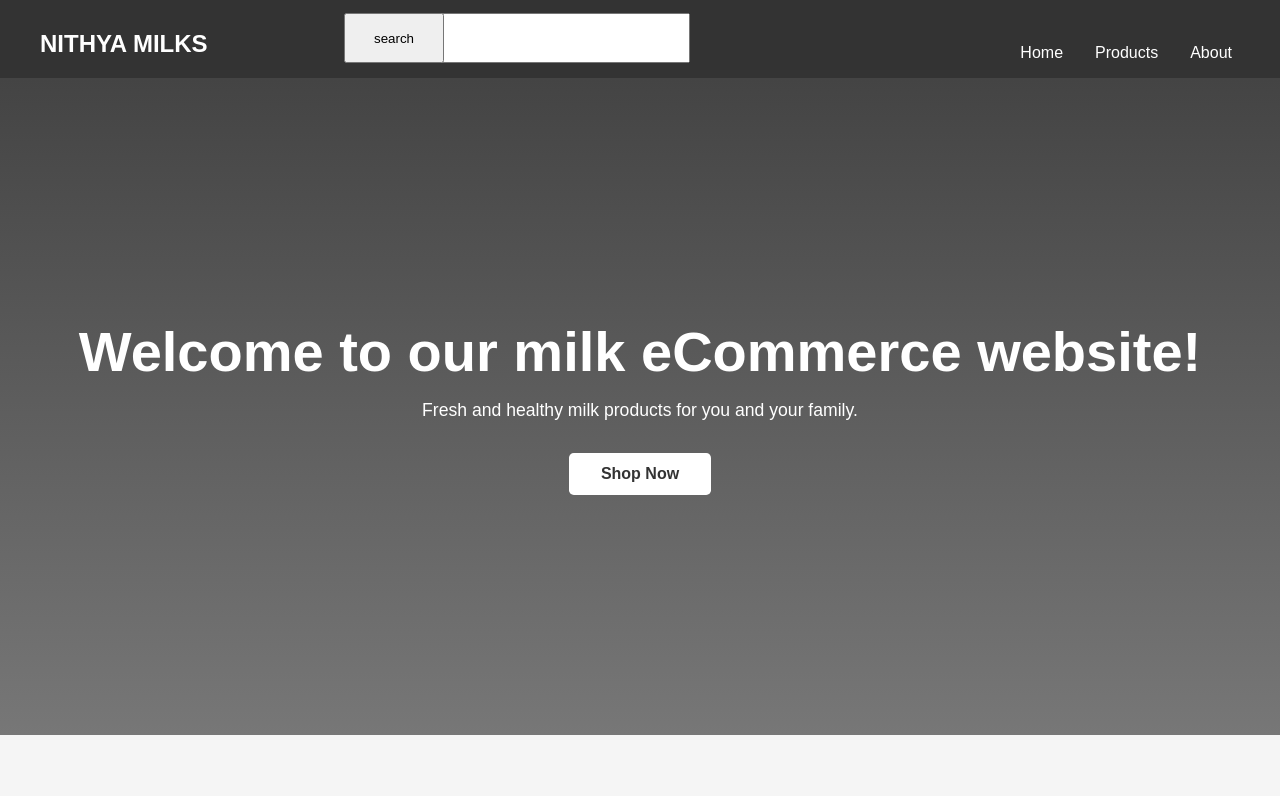
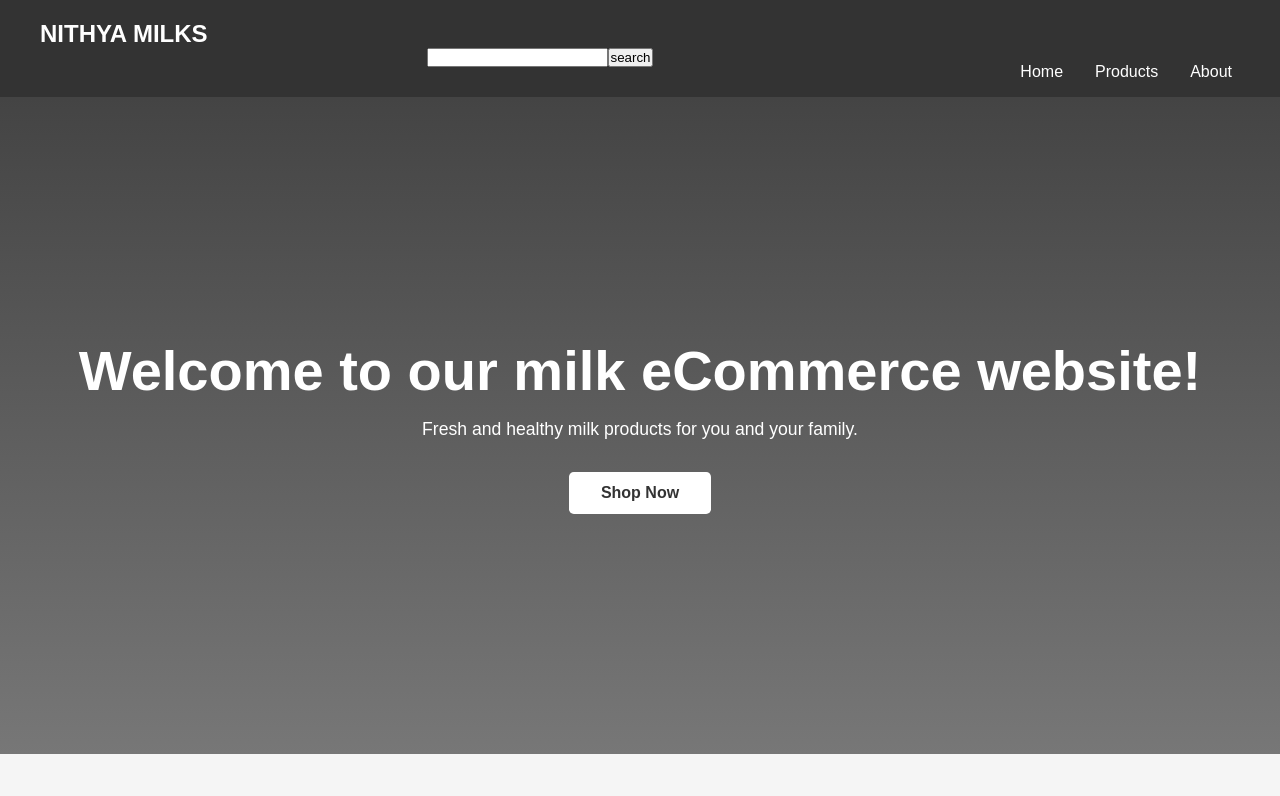
Before and after one commit to Nithya-47/milk, a plain HTML site: page index.html in a window 1280 px wide. Shown: the top 796 px of the page. Drawn offline with Linux system fonts and the light colour scheme; a script that the page names is missing; some icons are missing.

Commit message:
Inital commit

```diff
--- a/index.css
+++ b/index.css
@@ -11,7 +11,7 @@ body {
 }
 .container{
     position: relative;
-    top: 30px;
+    top: 20px;
     left: 40px;
 }
 .inp{
@@ -20,28 +20,15 @@ body {
     align-items: center;
     position: relative;
     right: 100px;
-    top: 10px;
+    top: 20px;
 }
-#ser{
-    height: 50px;
-    width: 300px;
-    position: absolute;
-
-}
-#ser-btn{
-    height: 50px;
-    width: 100px;
-    position: absolute;
-    right: 736px;
-
-}
-
 header {
   background: #333;
   color: #fff;
   border-bottom: 1px solid #444;
 }
 .icons{
+    padding: 0;
     display: flex;
     justify-content: flex-end;
 }
```
